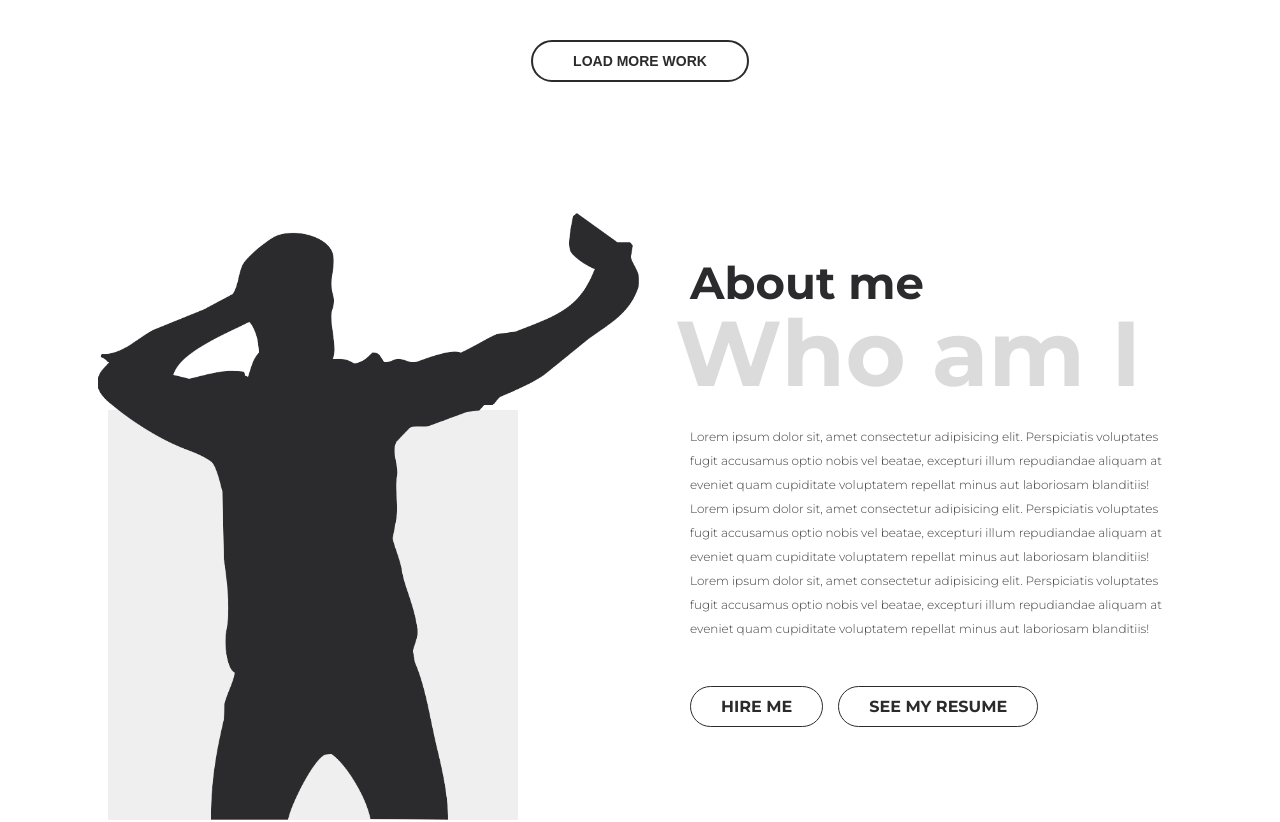
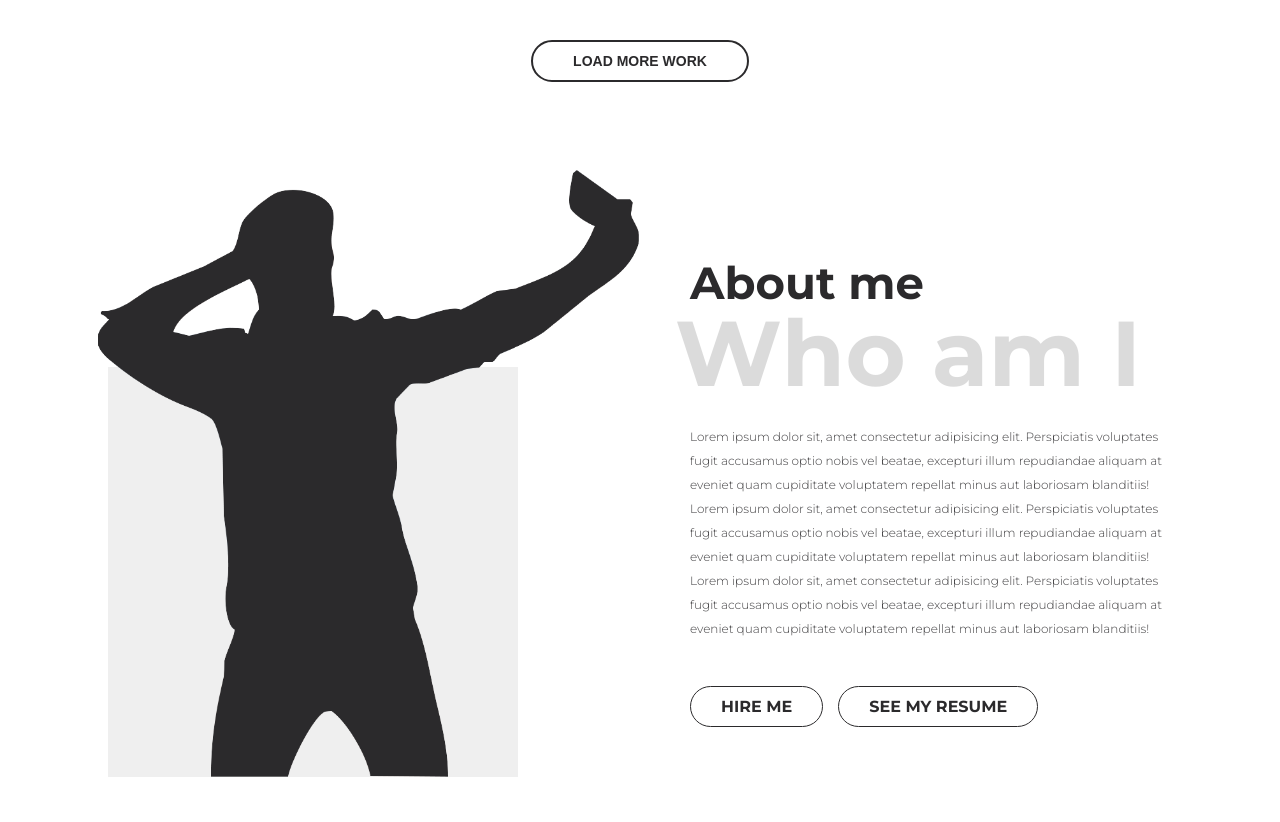
Before and after one commit to Babiy7/designer-app, a React app: page / in a window 1280 px wide. Shown: the part 1840-2662 px from the top of the page. Built offline with nearby package versions, Linux system fonts and the light colour scheme.

Commit message:
Made responsive in AboutMe section.

```diff
--- a/src/components/Sections/AboutMe/AboutMe.js
+++ b/src/components/Sections/AboutMe/AboutMe.js
@@ -15,8 +15,8 @@ const AboutMe = () => {
     <>
       <section id="about-me" className={classes.AboutMe}>
         <div className={classes.Container}>
-          <div className={classes.Image}>
-            <Image src={photo} alt="photo" />
+          <div className={classes.ImageContainer}>
+            <img className={classes.Image} src={photo} alt="photo" />
           </div>
 
           <div className={classes.Content}>
--- a/src/components/Sections/AboutMe/AboutMe.module.scss
+++ b/src/components/Sections/AboutMe/AboutMe.module.scss
@@ -2,7 +2,13 @@
 @import "../../../mixins";
 
 .AboutMe {
+  position: relative;
+
   padding: 90px 0 30px 0;
+
+  @media ($tablet) {
+    padding: 20px 15px;
+  }
 
   .Container {
     max-width: 1084px;
@@ -10,7 +16,7 @@
     display: flex;
     margin: 0 auto;
 
-    .Image {
+    .ImageContainer {
       position: relative;
 
       width: 50%;
@@ -33,6 +39,32 @@
 
         z-index: -1;
       }
+
+      @media ($tablet) {
+        height: 550px;
+      }
+
+      @media ($tablet-small) {
+        transform: translateY(40px);
+
+        &:before {
+          width: 310px;
+          height: 310px;
+        }
+      }
+
+      .Image {
+        position: absolute;
+        bottom: 0;
+
+        @media ($tablet) {
+          height: 500px;
+        }
+
+        @media ($tablet-small) {
+          height: 450px;
+        }
+      }
     }
 
     .Content {
@@ -44,6 +76,14 @@
         color: $black;
 
         @include fontBase(45px, 700, 40px);
+
+        @media ($tablet) {
+          @include fontBase(35px, 700, 30px);
+        }
+
+        @media ($tablet-small) {
+          @include fontBase(25px, 700, 20px);
+        }
       }
 
       .SecondTitle {
@@ -55,6 +95,14 @@
         color: rgba($black, 0.17);
 
         @include fontBase(92px, 700, 1.1);
+
+        @media ($tablet) {
+          @include fontBase(82px, 700, 80px);
+        }
+
+        @media ($tablet-small) {
+          @include fontBase(62px, 700, 70px);
+        }
       }
 
       .Text {
@@ -68,6 +116,14 @@
       display: flex;
 
       margin-top: 45px;
+
+      @media ($tablet-small) {
+        width: 335px;
+
+        position: absolute;
+        bottom: 0;
+        right: 0;
+      }
     }
   }
 }
--- a/src/components/UI/Button/Button.module.scss
+++ b/src/components/UI/Button/Button.module.scss
@@ -29,6 +29,12 @@
 
   &:hover {
     box-shadow: 2px 2px 10px rgba(#000, $alpha: 2.7);
+  }
+
+  @media ($tablet-small) {
+    padding: 7px 20px;
+
+    font-size: 14px;
   }
 }
 
```
